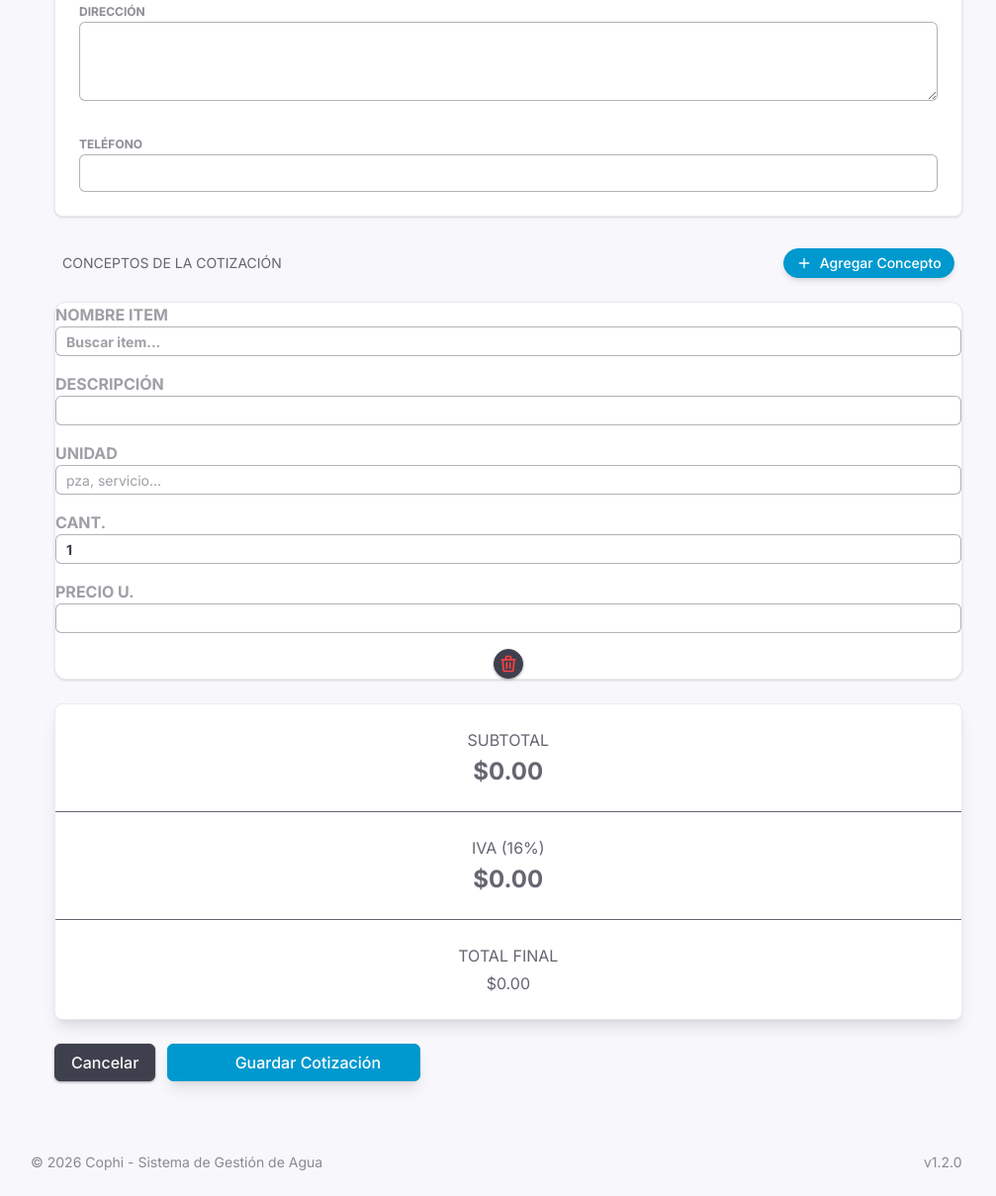
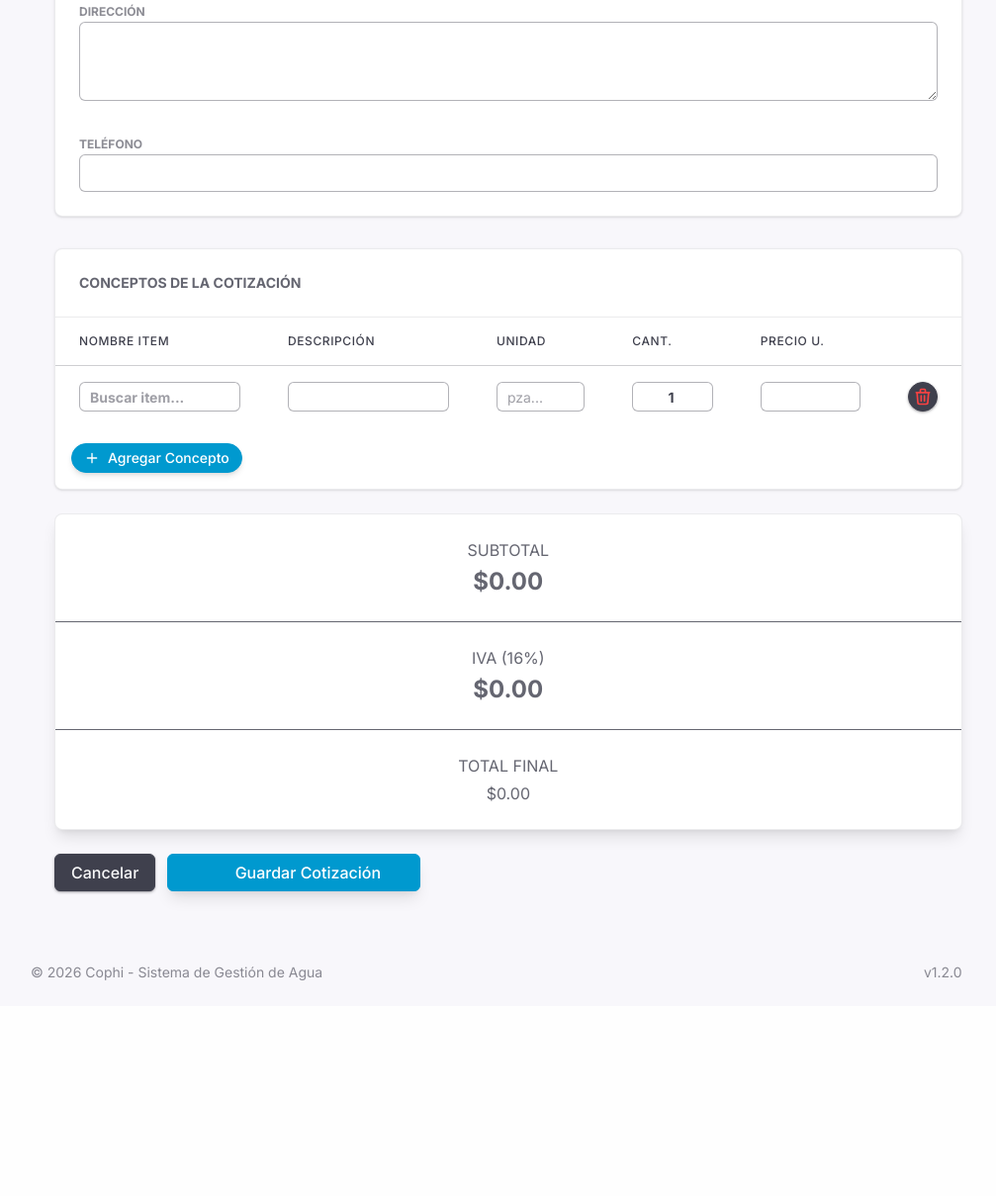
Before and after one commit to iyari02medina/Plantillas, a Flask app: page /nueva_cotizacion in a window 1280 px wide. Shown: the part 836-2045 px from the top of the page at 99% size, without its empty margins (269-1276 px from the left). After the commit the page ends 1827 px from the top, so only its background shows below. Run offline with Flask 3, Linux system fonts and the light colour scheme.

Commit message:
se cambio el diseño de cotizacion

```diff
--- a/interfaz/static/crear_cotizacion.js
+++ b/interfaz/static/crear_cotizacion.js
@@ -70,37 +70,32 @@ function calculateTotals() {
 
 function addItem() {
     const container = document.getElementById('items-container');
-    const row = document.createElement('div');
-    row.className = 'item-row grid grid-cols-1 md:grid-cols-12 gap-4 p-5 bg-base-100 border border-base-content/10 rounded-xl shadow-sm relative group animate-in zoom-in-95 duration-200';
+    const row = document.createElement('tr');
+    row.className = 'item-row hover:bg-base-200/20 group animate-in fade-in slide-in-from-bottom-2 duration-200';
     row.innerHTML = `
-        <div class="md:col-span-3">
-            <label class="label py-1 text-[10px] font-bold uppercase text-base-content/50">Nombre Item</label>
+        <td class="p-2">
             <input type="text" name="nombre_item[]" list="inventory_list" onchange="fillItem(this)" required
-                class="input input-bordered input-sm w-full font-bold" placeholder="Buscar item...">
-        </div>
-        <div class="md:col-span-3">
-            <label class="label py-1 text-[10px] font-bold uppercase text-base-content/50">Descripción</label>
-            <input type="text" name="descripcion_item[]" class="input input-bordered input-sm w-full">
-        </div>
-        <div class="md:col-span-2">
-            <label class="label py-1 text-[10px] font-bold uppercase text-base-content/50">Unidad</label>
-            <input type="text" name="unidad_item[]" class="input input-bordered input-sm w-full" placeholder="pza, servicio...">
-        </div>
-        <div class="md:col-span-1">
-            <label class="label py-1 text-[10px] font-bold uppercase text-base-content/50">Cant.</label>
+                class="input input-bordered input-sm w-full font-bold bg-transparent" placeholder="Buscar item...">
+        </td>
+        <td class="p-2">
+            <input type="text" name="descripcion_item[]" class="input input-bordered input-sm w-full bg-transparent">
+        </td>
+        <td class="p-2">
+            <input type="text" name="unidad_item[]" class="input input-bordered input-sm w-full bg-transparent" placeholder="pza...">
+        </td>
+        <td class="p-2">
             <input type="number" step="1" name="cantidad_item[]" required value="1" oninput="calculateTotals()"
-                class="input input-bordered input-sm w-full font-bold">
-        </div>
-        <div class="md:col-span-2">
-            <label class="label py-1 text-[10px] font-bold uppercase text-base-content/50">Precio U.</label>
+                class="input input-bordered input-sm w-full font-bold text-center bg-transparent">
+        </td>
+        <td class="p-2">
             <input type="number" step="0.01" name="precio_unitario_item[]" required oninput="calculateTotals()"
-                class="input input-bordered input-sm w-full font-bold text-primary">
-        </div>
-        <div class="md:col-span-1 flex items-end justify-center pb-1">
+                class="input input-bordered input-sm w-full font-bold text-primary bg-transparent text-right">
+        </td>
+        <td class="p-2 text-center">
             <button type="button" class="btn btn-ghost btn-sm btn-circle text-error hover:bg-error/10" onclick="removeItem(this)">
                 <span class="icon-[tabler--trash] size-5"></span>
             </button>
-        </div>
+        </td>
     `;
     container.appendChild(row);
     calculateTotals();
--- a/interfaz/templates/crear_cotizacion.html
+++ b/interfaz/templates/crear_cotizacion.html
@@ -107,58 +107,75 @@
 
         <!-- Columna Derecha: Conceptos -->
         <div class="lg:col-span-2 space-y-6">
-            <div class="flex justify-between items-center px-2">
-                <h3 class="text-sm font-black uppercase tracking-widest text-base-content/40">Conceptos de la Cotización
-                </h3>
-                <button type="button" class="btn btn-primary btn-sm rounded-full shadow-md" onclick="addItem()"
-                    id="btn-add-item" {{ 'hidden' if cotizacion else '' }}>
-                    <span class="icon-[tabler--plus] size-4"></span>
-                    Agregar Concepto
-                </button>
-            </div>
-
-            <div id="items-container" class="space-y-4">
-                {% if cotizacion %}
-                {% for item in items %}
+            <div class="card bg-base-100 border border-base-content/10 shadow-sm overflow-hidden">
                 <div
-                    class="item-row grid grid-cols-1 md:grid-cols-12 gap-4 p-5 bg-base-100 border border-base-content/10 rounded-xl shadow-sm relative group">
-                    <div class="md:col-span-3">
-                        <label class="label py-1 text-[10px] font-bold uppercase text-base-content/50">Nombre
-                            Item</label>
-                        <input type="text" name="nombre_item[]" value="{{ item.nombre_item }}" required disabled
-                            class="input input-bordered input-sm w-full font-bold">
-                    </div>
-                    <div class="md:col-span-3">
-                        <label
-                            class="label py-1 text-[10px] font-bold uppercase text-base-content/50">Descripción</label>
-                        <input type="text" name="descripcion_item[]" value="{{ item.descripcion_item }}" disabled
-                            class="input input-bordered input-sm w-full">
-                    </div>
-                    <div class="md:col-span-2">
-                        <label class="label py-1 text-[10px] font-bold uppercase text-base-content/50">Unidad</label>
-                        <input type="text" name="unidad_item[]" value="{{ item.unidad_item }}" disabled
-                            class="input input-bordered input-sm w-full">
-                    </div>
-                    <div class="md:col-span-1">
-                        <label class="label py-1 text-[10px] font-bold uppercase text-base-content/50">Cant.</label>
-                        <input type="number" step="1" name="cantidad_item[]" value="{{ item.cantidad_item }}" required
-                            disabled class="input input-bordered input-sm w-full font-bold text-center">
-                    </div>
-                    <div class="md:col-span-2">
-                        <label class="label py-1 text-[10px] font-bold uppercase text-base-content/50">Precio U.</label>
-                        <input type="number" step="0.01" name="precio_unitario_item[]"
-                            value="{{ item.precio_unitario_item }}" required disabled
-                            class="input input-bordered input-sm w-full font-bold text-primary">
-                    </div>
-                    <div class="md:col-span-1 flex items-end justify-center pb-1">
-                        <button type="button" class="btn btn-ghost btn-sm btn-circle text-error hidden"
-                            onclick="removeItem(this)">
-                            <span class="icon-[tabler--trash] size-5"></span>
-                        </button>
+                    class="card-header bg-base-200/50 border-b border-base-content/10 p-5 font-bold flex justify-between items-center">
+                    <h3 class="text-sm font-black uppercase tracking-widest text-base-content/40">Conceptos de la
+                        Cotización</h3>
+                </div>
+                <div class="card-body p-0">
+                    <div class="overflow-x-auto">
+                        <table class="table table-lg">
+                            <thead class="bg-base-200/30">
+                                <tr>
+                                    <th class="text-xs uppercase tracking-wider text-base-content/70 min-w-48">Nombre
+                                        Item</th>
+                                    <th class="text-xs uppercase tracking-wider text-base-content/70 min-w-48">
+                                        Descripción</th>
+                                    <th class="text-xs uppercase tracking-wider text-base-content/70 w-24">Unidad</th>
+                                    <th class="text-xs uppercase tracking-wider text-base-content/70 w-24">Cant.</th>
+                                    <th class="text-xs uppercase tracking-wider text-base-content/70 w-32">Precio U.
+                                    </th>
+                                    <th class="w-10"></th>
+                                </tr>
+                            </thead>
+                            <tbody id="items-container">
+                                {% if cotizacion %}
+                                {% for item in items %}
+                                <tr class="item-row hover:bg-base-200/20 group">
+                                    <td class="p-2">
+                                        <input type="text" name="nombre_item[]" value="{{ item.nombre_item }}" required
+                                            disabled
+                                            class="input input-bordered input-sm w-full font-bold bg-transparent">
+                                    </td>
+                                    <td class="p-2">
+                                        <input type="text" name="descripcion_item[]" value="{{ item.descripcion_item }}"
+                                            disabled class="input input-bordered input-sm w-full bg-transparent">
+                                    </td>
+                                    <td class="p-2">
+                                        <input type="text" name="unidad_item[]" value="{{ item.unidad_item }}" disabled
+                                            class="input input-bordered input-sm w-full bg-transparent">
+                                    </td>
+                                    <td class="p-2">
+                                        <input type="number" step="1" name="cantidad_item[]"
+                                            value="{{ item.cantidad_item }}" required disabled
+                                            class="input input-bordered input-sm w-full font-bold text-center bg-transparent">
+                                    </td>
+                                    <td class="p-2">
+                                        <input type="number" step="0.01" name="precio_unitario_item[]"
+                                            value="{{ item.precio_unitario_item }}" required disabled
+                                            class="input input-bordered input-sm w-full font-bold text-primary bg-transparent text-right">
+                                    </td>
+                                    <td class="p-2 text-center">
+                                        <button type="button" class="btn btn-ghost btn-sm btn-circle text-error hidden"
+                                            onclick="removeItem(this)">
+                                            <span class="icon-[tabler--trash] size-5"></span>
+                                        </button>
+                                    </td>
+                                </tr>
+                                {% endfor %}
+                                {% endif %}
+                            </tbody>
+                        </table>
                     </div>
                 </div>
-                {% endfor %}
-                {% endif %}
+                <div class="p-4 border-t border-base-content/10 flex justify-end bg-base-100">
+                    <button type="button" class="btn btn-primary btn-sm rounded-full shadow-md" onclick="addItem()"
+                        id="btn-add-item" {{ 'hidden' if cotizacion else '' }}>
+                        <span class="icon-[tabler--plus] size-4"></span>
+                        Agregar Concepto
+                    </button>
+                </div>
             </div>
 
             <!-- Totales -->
```
